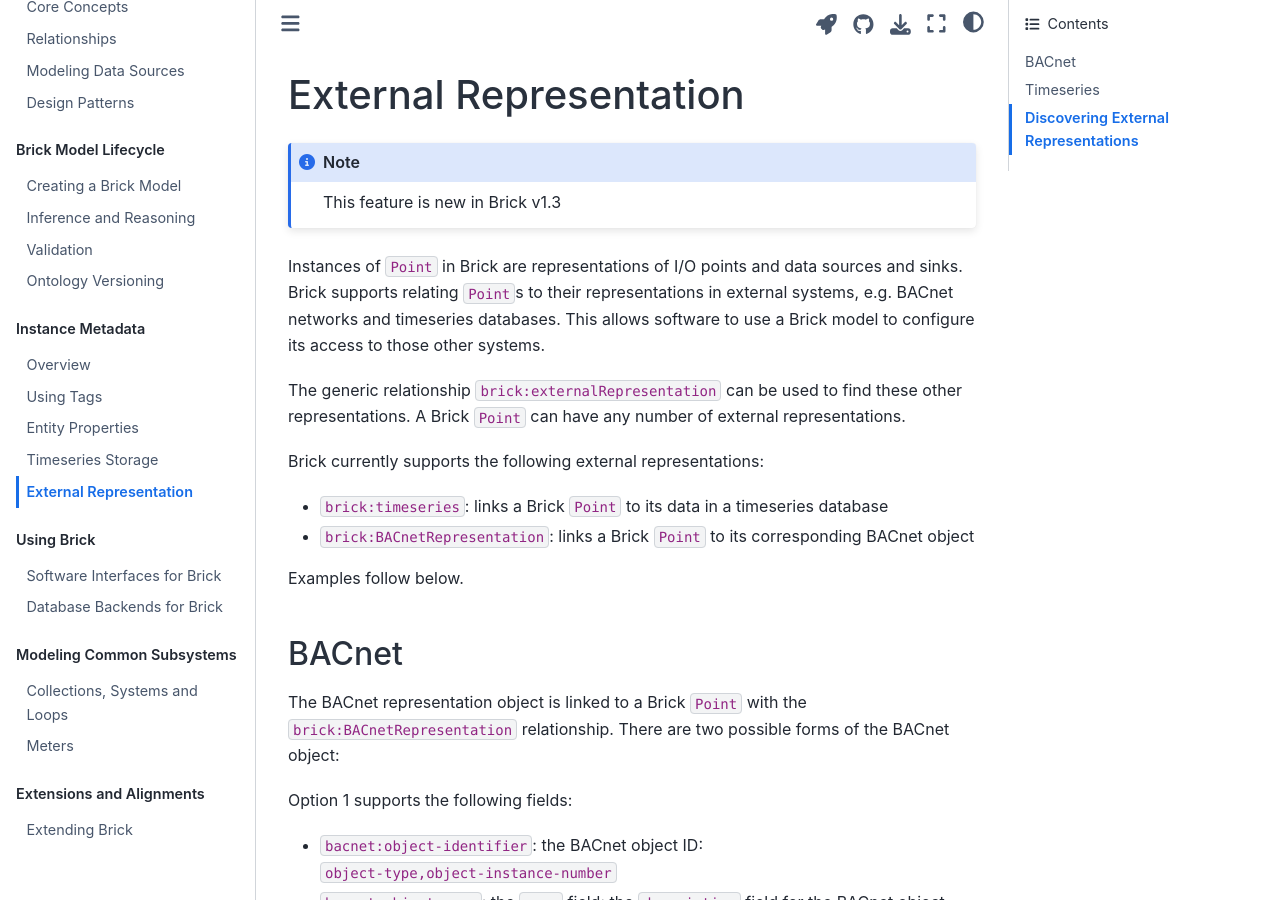
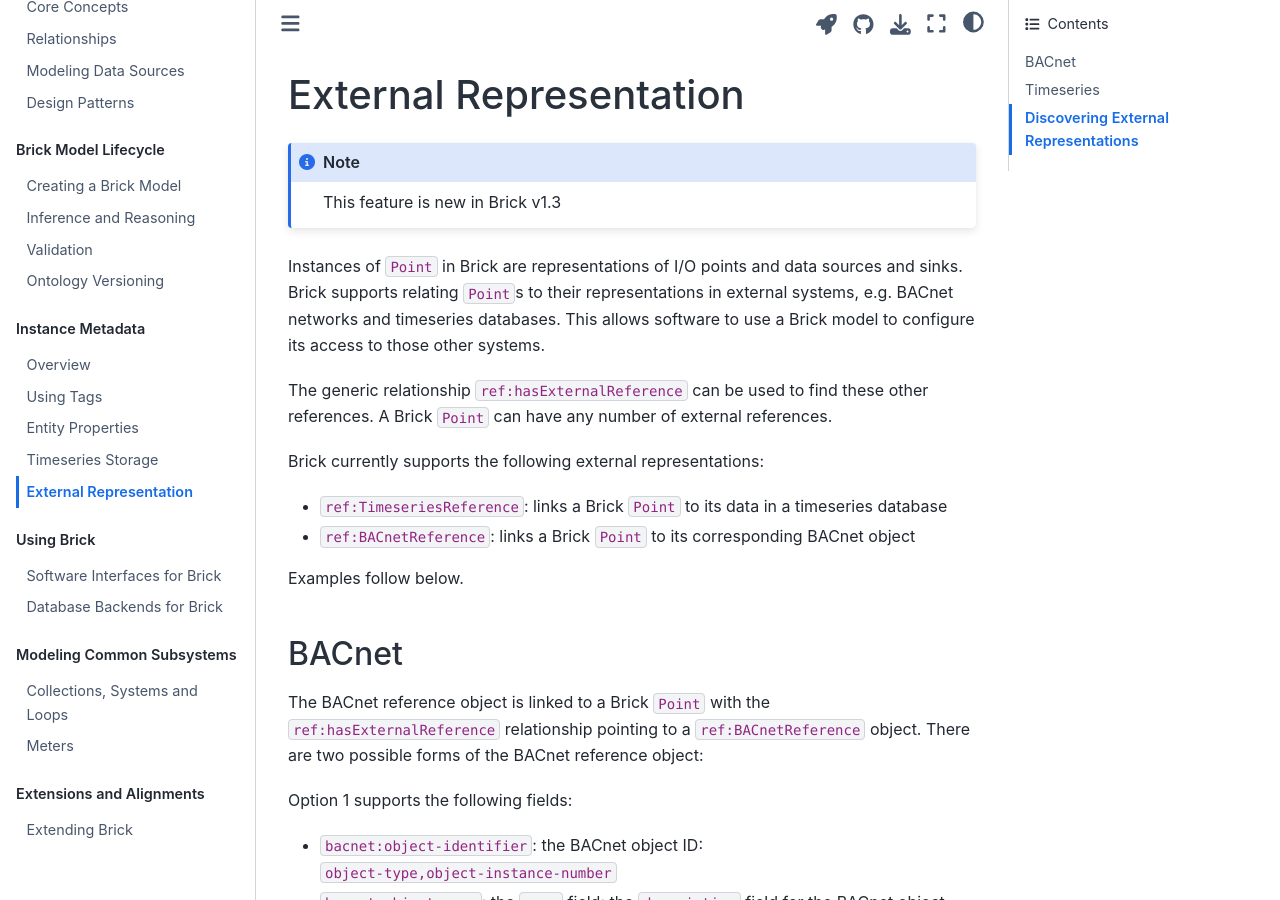
Before and after one commit to BrickSchema/docs, a Jupyter Book: the page built from metadata/external-representations.md, in a window 1280 px wide and 900 px high. Built offline with Jupyter Book 1.0.4 settings and Sphinx 7.4.7 and the Sphinx Book theme 1.1.4, drawn with Linux system fonts in a browser that asks for light colours.

Commit message:
fixing up terminology

```diff
--- a/metadata/external-representations.md
+++ b/metadata/external-representations.md
@@ -21,20 +21,20 @@ Instances of `Point` in Brick are representations of I/O points and data sources
 Brick supports relating `Point`s to their representations in external systems, e.g. BACnet networks and timeseries databases.
 This allows software to use a Brick model to configure its access to those other systems.
 
-The generic relationship `brick:externalRepresentation` can be used to find these other representations.
-A Brick `Point` can have any number of external representations.
+The generic relationship `ref:hasExternalReference` can be used to find these other references.
+A Brick `Point` can have any number of external references.
 
 Brick currently supports the following external representations:
-- `brick:timeseries`: links a Brick `Point` to its data in a timeseries database
-- `brick:BACnetRepresentation`: links a Brick `Point` to its corresponding BACnet object
+- `ref:TimeseriesReference`: links a Brick `Point` to its data in a timeseries database
+- `ref:BACnetReference`: links a Brick `Point` to its corresponding BACnet object
 
 Examples follow below.
 
 
 ## BACnet
 
-The BACnet representation object is linked to a Brick `Point` with the `brick:BACnetRepresentation` relationship.
-There are two possible forms of the BACnet object:
+The BACnet reference object is linked to a Brick `Point` with the `ref:hasExternalReference` relationship pointing to a `ref:BACnetReference` object.
+There are two possible forms of the BACnet reference object:
 
 Option 1 supports the following fields:
 - `bacnet:object-identifier`: the BACnet object ID: `object-type,object-instance-number`
```
